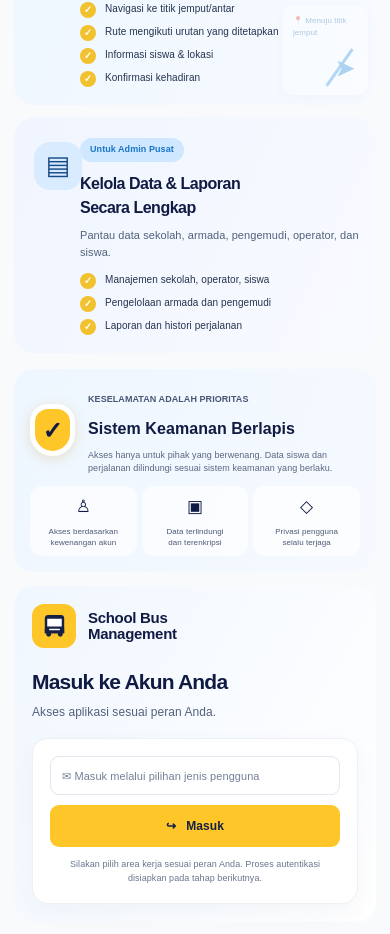
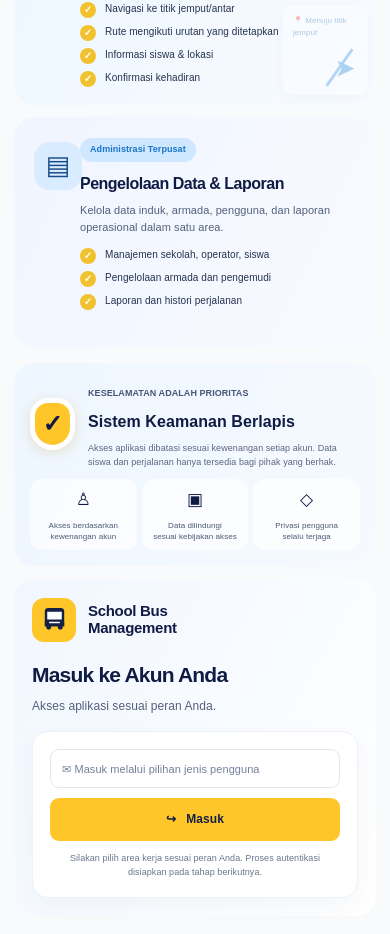
Before and after one commit to irusandi-hub/school-bus-management, a Next.js app: page / in a window 390 px wide. Shown: the part 1486-2420 px from the top of the page. Built offline with nearby package versions, Linux system fonts and the light colour scheme.

Commit message:
style(landing): refine premium mobility visual hierarchy

```diff
--- a/app/page.tsx
+++ b/app/page.tsx
@@ -101,15 +101,15 @@ export default function LandingPage() {
           <div className="sbm-route-art"><span>📍 Menuju titik jemput</span><i/><b>➤</b></div>
         </article>
         <article className="sbm-feature-card admin">
-          <div className="sbm-feature-icon">▤</div><span className="sbm-tag">Untuk Admin Pusat</span><h2>Kelola Data &amp; Laporan<br/>Secara Lengkap</h2>
-          <p>Pantau data sekolah, armada, pengemudi, operator, dan siswa.</p>
+          <div className="sbm-feature-icon">▤</div><span className="sbm-tag">Administrasi Terpusat</span><h2>Pengelolaan Data &amp; Laporan</h2>
+          <p>Kelola data induk, armada, pengguna, dan laporan operasional dalam satu area.</p>
           <ul><FeatureCheck>Manajemen sekolah, operator, siswa</FeatureCheck><FeatureCheck>Pengelolaan armada dan pengemudi</FeatureCheck><FeatureCheck>Laporan dan histori perjalanan</FeatureCheck></ul>
         </article>
       </section>
 
       <section className="sbm-security">
-        <div className="sbm-shield">✓</div><div className="sbm-security-copy"><span>KESELAMATAN ADALAH PRIORITAS</span><h2>Sistem Keamanan Berlapis</h2><p>Akses hanya untuk pihak yang berwenang. Data siswa dan perjalanan dilindungi sesuai sistem keamanan yang berlaku.</p></div>
-        <div className="sbm-security-points"><div>♙<small>Akses berdasarkan<br/>kewenangan akun</small></div><div>▣<small>Data terlindungi<br/>dan terenkripsi</small></div><div>◇<small>Privasi pengguna<br/>selalu terjaga</small></div></div>
+        <div className="sbm-shield">✓</div><div className="sbm-security-copy"><span>KESELAMATAN ADALAH PRIORITAS</span><h2>Sistem Keamanan Berlapis</h2><p>Akses aplikasi dibatasi sesuai kewenangan setiap akun. Data siswa dan perjalanan hanya tersedia bagi pihak yang berhak.</p></div>
+        <div className="sbm-security-points"><div>♙<small>Akses berdasarkan<br/>kewenangan akun</small></div><div>▣<small>Data dilindungi<br/>sesuai kebijakan akses</small></div><div>◇<small>Privasi pengguna<br/>selalu terjaga</small></div></div>
       </section>
 
       <section className="sbm-login-band">
```
